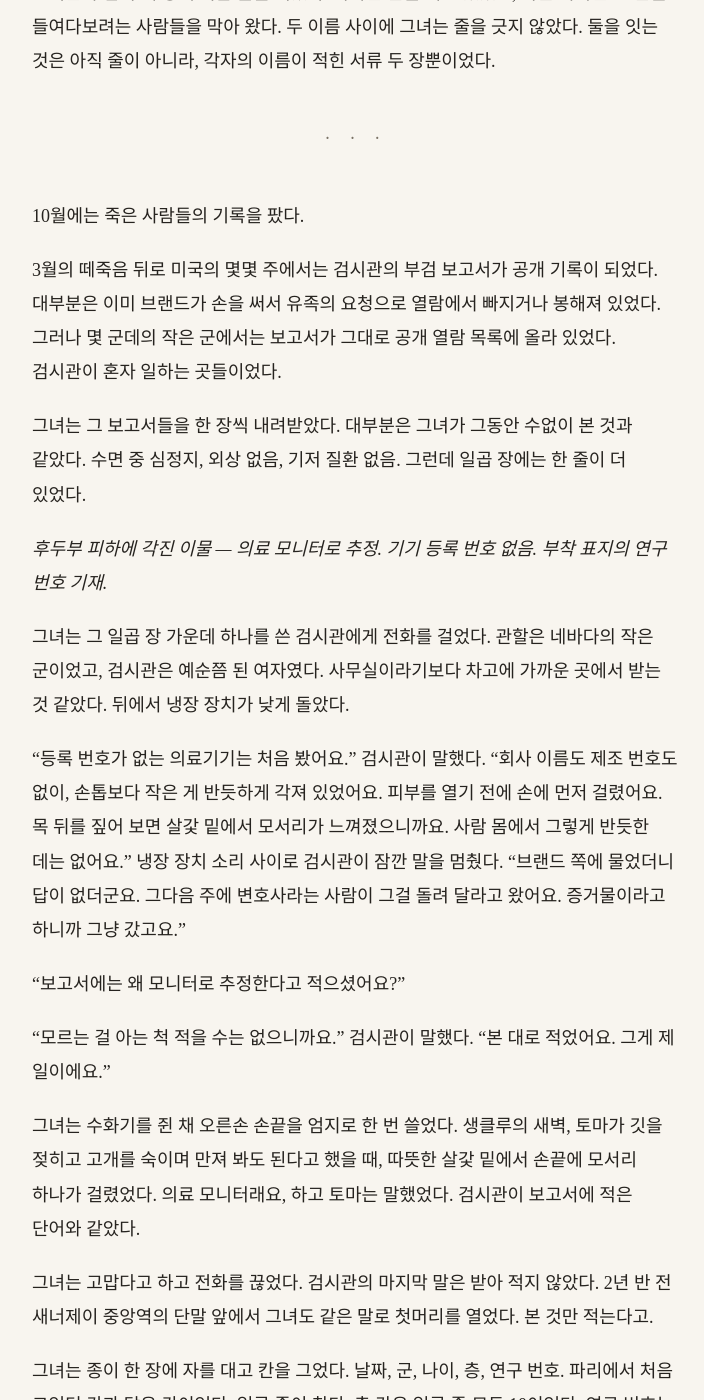
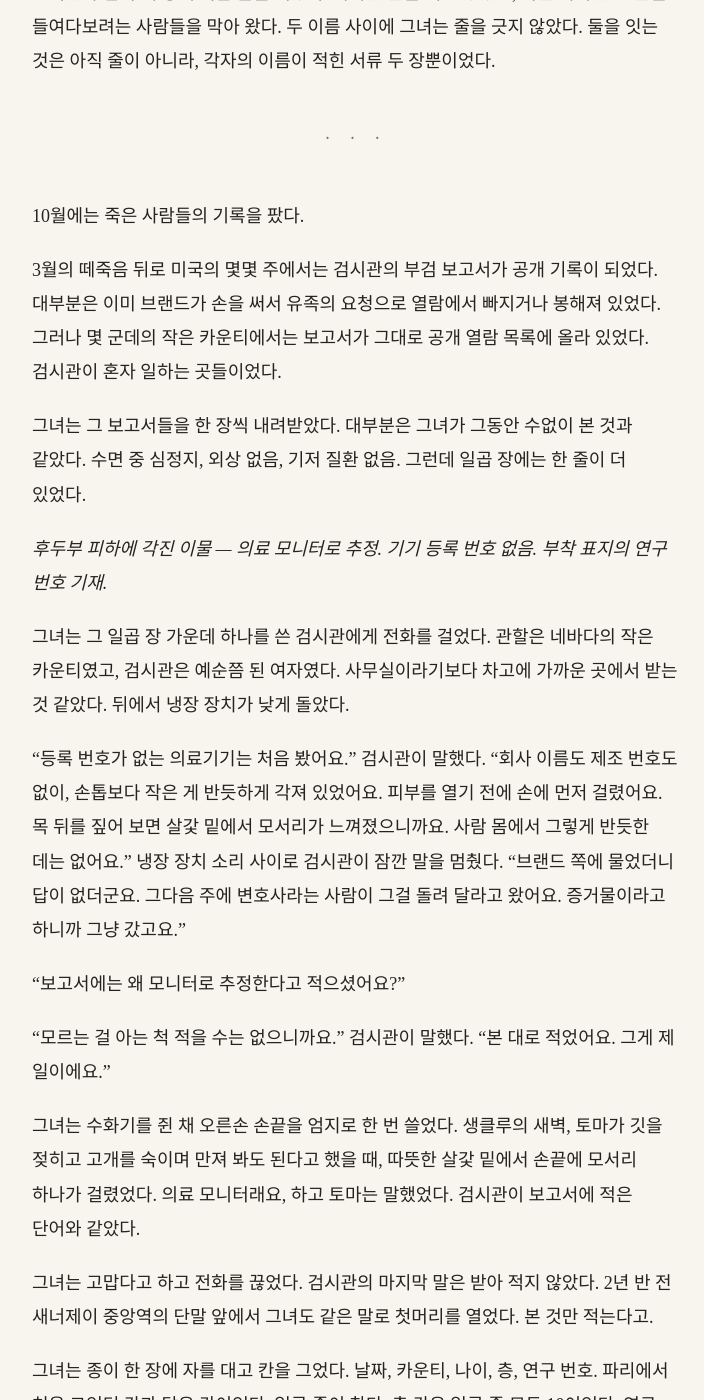
Before and after one commit to kangkkang/writer_s1_public, a Jekyll site: the page built from vol2/052.md, in a window 1280 px wide and 1400 px high, scrolled down 2315 px. Shown: the whole window, without its empty margins (284-988 px from the left). Built offline with Jekyll 4.4.1, drawn with Linux system fonts in a browser that asks for light colours; our own code applies the rules of GitHub Pages for plain Markdown files; some of the changed text lies outside the part shown.

Commit message:
Update from https://github.com/kangkkang/writer_s1/commit/f6d080cd45e0d46d2ee7ae27d908cf96d70d1fdd

```diff
--- a/vol2/052.md
+++ b/vol2/052.md
@@ -48,13 +48,13 @@
 
 10월에는 죽은 사람들의 기록을 팠다.
 
-3월의 떼죽음 뒤로 미국의 몇몇 주에서는 검시관의 부검 보고서가 공개 기록이 되었다. 대부분은 이미 브랜드가 손을 써서 유족의 요청으로 열람에서 빠지거나 봉해져 있었다. 그러나 몇 군데의 작은 군에서는 보고서가 그대로 공개 열람 목록에 올라 있었다. 검시관이 혼자 일하는 곳들이었다.
+3월의 떼죽음 뒤로 미국의 몇몇 주에서는 검시관의 부검 보고서가 공개 기록이 되었다. 대부분은 이미 브랜드가 손을 써서 유족의 요청으로 열람에서 빠지거나 봉해져 있었다. 그러나 몇 군데의 작은 카운티에서는 보고서가 그대로 공개 열람 목록에 올라 있었다. 검시관이 혼자 일하는 곳들이었다.
 
 그녀는 그 보고서들을 한 장씩 내려받았다. 대부분은 그녀가 그동안 수없이 본 것과 같았다. 수면 중 심정지, 외상 없음, 기저 질환 없음. 그런데 일곱 장에는 한 줄이 더 있었다.
 
 *후두부 피하에 각진 이물 — 의료 모니터로 추정. 기기 등록 번호 없음. 부착 표지의 연구 번호 기재.*
 
-그녀는 그 일곱 장 가운데 하나를 쓴 검시관에게 전화를 걸었다. 관할은 네바다의 작은 군이었고, 검시관은 예순쯤 된 여자였다. 사무실이라기보다 차고에 가까운 곳에서 받는 것 같았다. 뒤에서 냉장 장치가 낮게 돌았다.
+그녀는 그 일곱 장 가운데 하나를 쓴 검시관에게 전화를 걸었다. 관할은 네바다의 작은 카운티였고, 검시관은 예순쯤 된 여자였다. 사무실이라기보다 차고에 가까운 곳에서 받는 것 같았다. 뒤에서 냉장 장치가 낮게 돌았다.
 
 "등록 번호가 없는 의료기기는 처음 봤어요." 검시관이 말했다. "회사 이름도 제조 번호도 없이, 손톱보다 작은 게 반듯하게 각져 있었어요. 피부를 열기 전에 손에 먼저 걸렸어요. 목 뒤를 짚어 보면 살갗 밑에서 모서리가 느껴졌으니까요. 사람 몸에서 그렇게 반듯한 데는 없어요." 냉장 장치 소리 사이로 검시관이 잠깐 말을 멈췄다. "브랜드 쪽에 물었더니 답이 없더군요. 그다음 주에 변호사라는 사람이 그걸 돌려 달라고 왔어요. 증거물이라고 하니까 그냥 갔고요."
 
@@ -66,7 +66,7 @@
 
 그녀는 고맙다고 하고 전화를 끊었다. 검시관의 마지막 말은 받아 적지 않았다. 2년 반 전 새너제이 중앙역의 단말 앞에서 그녀도 같은 말로 첫머리를 열었다. 본 것만 적는다고.
 
-그녀는 종이 한 장에 자를 대고 칸을 그었다. 날짜, 군, 나이, 층, 연구 번호. 파리에서 처음 그었던 칸과 닮은 칸이었다. 일곱 줄이 찼다. 층 칸은 일곱 줄 모두 10이었다. 연구 번호는 일곱 줄 모두 같은 글자 넷으로 시작했다.
+그녀는 종이 한 장에 자를 대고 칸을 그었다. 날짜, 카운티, 나이, 층, 연구 번호. 파리에서 처음 그었던 칸과 닮은 칸이었다. 일곱 줄이 찼다. 층 칸은 일곱 줄 모두 10이었다. 연구 번호는 일곱 줄 모두 같은 글자 넷으로 시작했다.
 
 그 네 글자를 그녀는 7월에 본 적이 있었다. 헤일로의 지주회사가 낸 재무제표의 주석에, 연구 용역 계약의 상대로 적혀 있던 법인의 등록 약어였다. 평범한 연구소 이름을 단 법인이었다.
 
```
Also changed, not shown: vol2/053.md (+1 -1 lines), vol2/059.md (+22 -22 lines).
